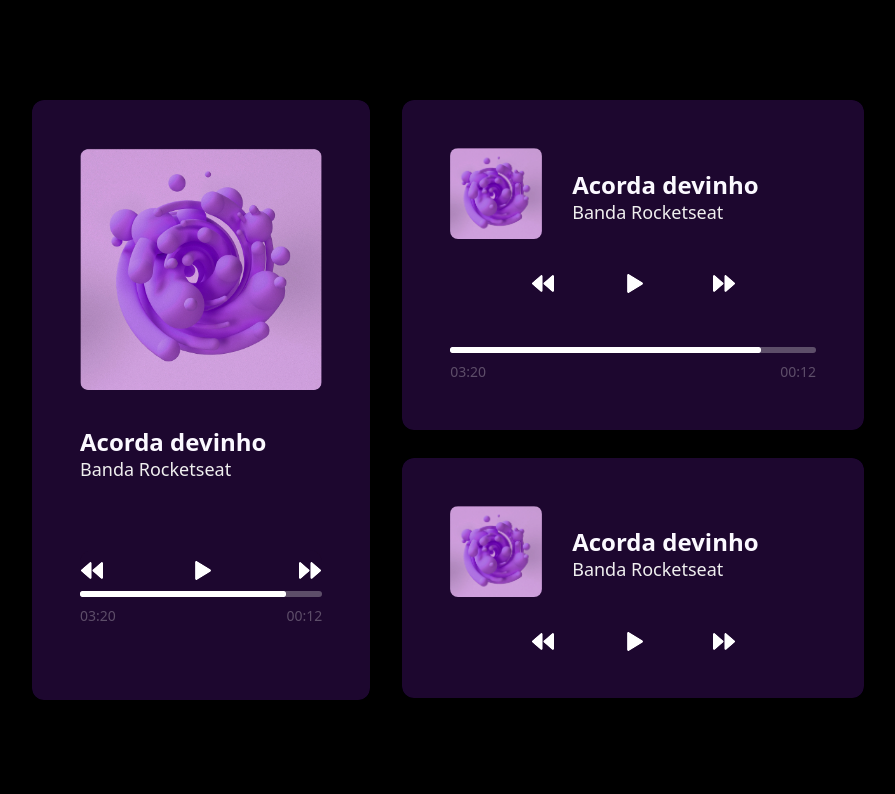
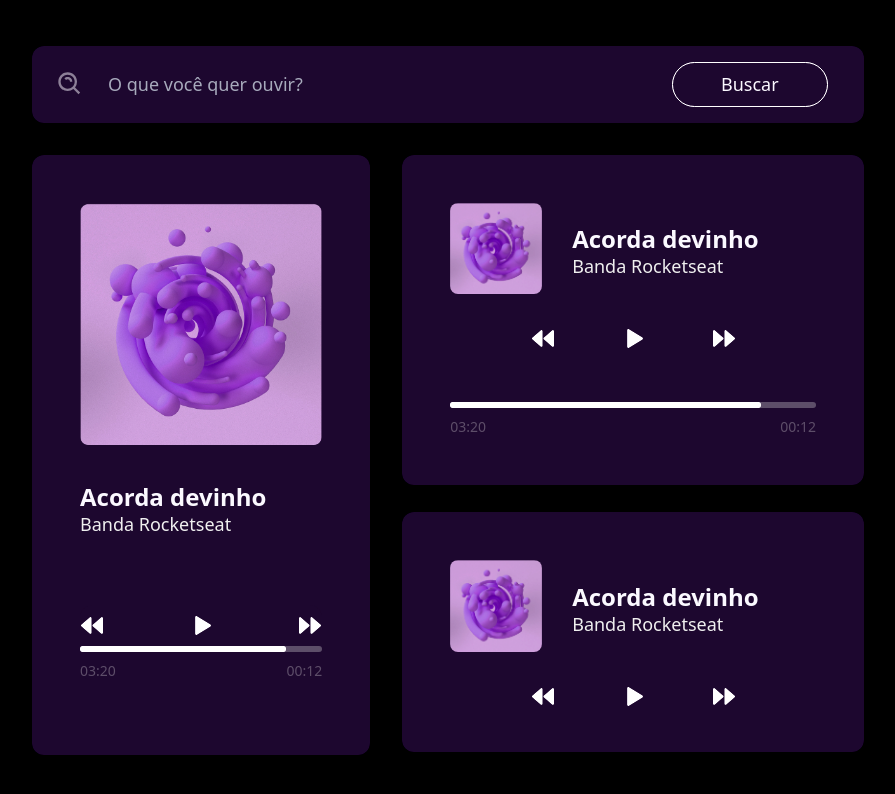
Before and after one commit to laurafoes/music-player, a React (Vite) app: page /player in a window 1280 px wide. Shown: the top 794 px of the page, without its empty margins (192-1087 px from the left). Built offline with nearby package versions, Linux system fonts and the light colour scheme; sample sign-in values are in the browser's storage; a web font is replaced by a local one.

Commit message:
feat: adds private route to Music Player

```diff
--- a/src/components/Button.tsx
+++ b/src/components/Button.tsx
@@ -2,12 +2,14 @@ import React from 'react'
 
 interface ButtonProps {
     children: React.ReactNode,
-    onClick?: React.MouseEventHandler<HTMLButtonElement>
+    onClick?: React.MouseEventHandler<HTMLButtonElement>,
+    search?: boolean,
+    type?: 'submit'
 }
 
-function Button({ children, onClick }: ButtonProps) {
+function Button({ children, onClick, search }: ButtonProps) {
   return (
-    <button className='border border-white rounded-full px-12 py-2 bg-white bg-opacity-0 transition-all hover:scale-110 hover:bg-opacity-10' onClick={onClick}>
+    <button className={`border border-white rounded-full px-4 sm:px-12 py-2 bg-white bg-opacity-0 transition-all hover:scale-110 hover:bg-opacity-10 ${ search ? 'self-end' : null }`} onClick={onClick}>
       { children }
     </button>
   )
--- a/src/components/PageContainer.tsx
+++ b/src/components/PageContainer.tsx
@@ -7,7 +7,7 @@ interface PageContainerProps {
 
 function PageContainer({ children, loginPage }: PageContainerProps) {
   return (
-    <main className={`h-[100%] w-screen overflow-x-hidden m-auto text-primary text-smallSize flex justify-center items-center py-12 md:h-screen md:py-0 xl:text-bodySize ${loginPage ? 'bg-banner' : 'bg-background'} bg-cover bg-center bg-no-repeat contrast-125 hue-rotate-15`}>
+    <main className={`h-[100%] w-screen overflow-x-hidden m-auto text-primary text-smallSize flex flex-col justify-center items-center py-12 md:h-screen md:py-0 xl:text-bodySize ${loginPage ? 'bg-banner' : 'bg-background'} bg-cover bg-center bg-no-repeat contrast-125 hue-rotate-15`}>
     { children }
   </main>
   )
--- /dev/null
+++ b/src/components/Search.tsx
@@ -0,0 +1,21 @@
+import axios from 'axios'
+import { useState } from 'react'
+import { BiSearchAlt } from 'react-icons/bi'
+import Button from './Button'
+
+function Search() {
+  return (
+    <form
+        className='flex items-center w-[85%] h-auto max-w-[930px] mb-8 lg:w-[65%] bg-cardColor px-6 py-4 rounded-xl hover:bg-active'
+    >
+        <BiSearchAlt className='opacity-50 hover:opacity-100' size={28}/>
+        <input
+            className='text-secondary pl-6 bg-transparent border-none hover:bg-transparent focus:bg-transparent hover:text-white focus:text-white focus:outline-none w-3/4'
+            placeholder='O que você quer ouvir?'
+        />
+        <Button type='submit' search={true}>Buscar</Button>
+    </form>
+  )
+}
+
+export default Search
--- a/src/pages/Login.tsx
+++ b/src/pages/Login.tsx
@@ -1,11 +1,11 @@
+import { useEffect, useState } from 'react'
 import PageContainer from '../components/PageContainer'
+import Button from '../components/Button'
 import { FaSpotify } from 'react-icons/fa'
-import { useEffect, useState } from 'react'
-import Button from '../components/Button'
 
 function Login() {
     const CLIENT_ID = import.meta.env.VITE_CLIENT_ID
-    const REDIRECT_URI = 'http://localhost:5173'
+    const REDIRECT_URI = 'http://localhost:5173/player'
     const AUTH_ENDPOINT = 'https://accounts.spotify.com/authorize'
     const RESPONSE_TYPE = 'token'
 
@@ -47,7 +47,6 @@ function Login() {
                 </a>
                 : <Button onClick={logout}>Log out</Button>
             }
-            {token}
         </div>
       </section>
     </PageContainer>
--- a/src/pages/MusicPlayer.tsx
+++ b/src/pages/MusicPlayer.tsx
@@ -1,10 +1,12 @@
 import PageContainer from '../components/PageContainer'
 import MainCard from '../components/MainCard'
 import SecondaryCard from '../components/SecondaryCard'
+import Search from '../components/Search'
 
 function MusicPlayer() {
   return (
     <PageContainer loginPage={false}>
+      <Search />
       <section className="w-[85%] h-auto sm:h-[60%] grid grid-cols-1 gap-8 max-w-[930px] lg:max-h-[660px] md:grid-cols-7 md:grid-rows-1 md:h-[50%] md:gap-y-0 lg:h-[65%] lg:w-[65%] xl:h-[75%] lg:gap-y-0">
        <MainCard />
         <div className="flex flex-col row-span-1 col-span-3 md:col-span-4">
--- /dev/null
+++ b/src/routes/privateRoute.tsx
@@ -0,0 +1,17 @@
+import { Navigate } from "react-router-dom"
+
+interface PrivateRouteProps {
+    children: React.ReactNode
+}
+
+function PrivateRoute({ children }: PrivateRouteProps) {
+    const token = window.localStorage.getItem("token")
+
+  return(
+    <>
+        { token ? children : <Navigate to='/' /> }
+    </>
+  )
+}
+
+export default PrivateRoute
--- a/src/routes/router.tsx
+++ b/src/routes/router.tsx
@@ -1,13 +1,14 @@
 import { BrowserRouter, Routes, Route } from "react-router-dom"
 import Login from "../pages/Login"
 import MusicPlayer from "../pages/MusicPlayer"
+import PrivateRoute from "./privateRoute"
 
 function Router() {
   return (
     <BrowserRouter>
       <Routes>
         <Route path='/' index element={<Login />} />
-        <Route path='/player' element={<MusicPlayer />} />
+        <Route path='/player' element={<PrivateRoute> <MusicPlayer /> </PrivateRoute>} />
       </Routes>
     </BrowserRouter>
   )
```
Also changed, not shown: src/components/MainCard.tsx (+0 -9 lines).
